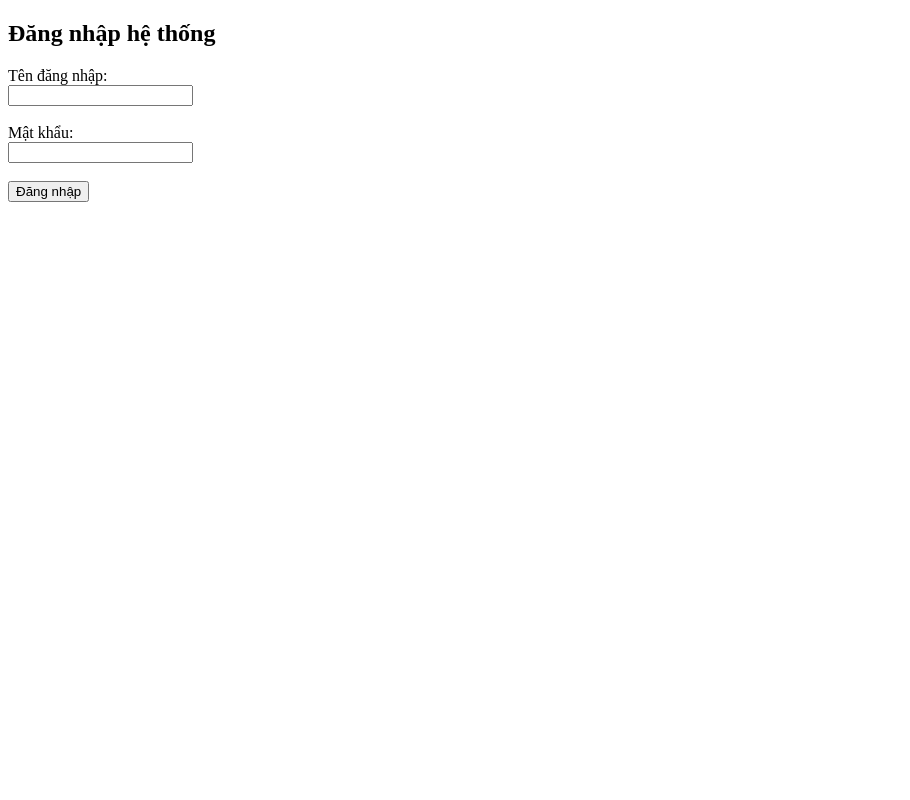
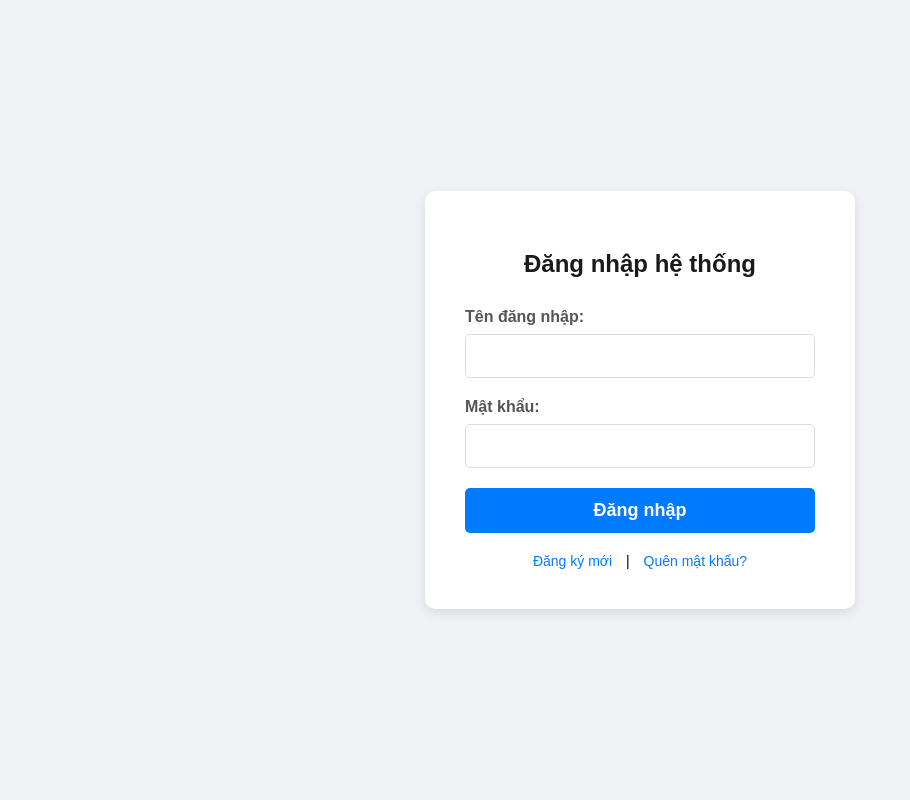
Before and after one commit to thicckhq/TracNghiemHQ, a Flask app: page /login in a window 1280 px wide. Shown: the whole page, without its empty margins (0-910 px from the left). Run offline with Flask 3, Linux system fonts and the light colour scheme.

Commit message:
Updated html

```diff
--- a/templates/login.html
+++ b/templates/login.html
@@ -2,17 +2,111 @@
 <html>
 <head>
     <title>Đăng nhập</title>
+    <style>
+        body {
+            font-family: Arial, sans-serif;
+            background-color: #f0f2f5;
+            display: flex;
+            justify-content: center;
+            align-items: center;
+            height: 100vh;
+            margin: 0;
+        }
+
+        .login-container {
+            background-color: white;
+            padding: 40px;
+            border-radius: 10px;
+            box-shadow: 0 4px 12px rgba(0, 0, 0, 0.1);
+            width: 350px;
+            text-align: center;
+        }
+
+        h2 {
+            color: #1a1a1a;
+            margin-bottom: 30px;
+            font-size: 24px;
+        }
+
+        .input-group {
+            margin-bottom: 20px;
+            text-align: left;
+        }
+
+        .input-group label {
+            display: block;
+            margin-bottom: 8px;
+            color: #555;
+            font-weight: bold;
+        }
+
+        .input-group input {
+            width: 100%;
+            padding: 12px;
+            border: 1px solid #ddd;
+            border-radius: 5px;
+            box-sizing: border-box; /* Ensures padding doesn't affect total width */
+            font-size: 16px;
+        }
+
+        .login-button {
+            width: 100%;
+            padding: 12px;
+            background-color: #007bff;
+            color: white;
+            border: none;
+            border-radius: 5px;
+            font-size: 18px;
+            font-weight: bold;
+            cursor: pointer;
+            transition: background-color 0.3s ease;
+        }
+
+        .login-button:hover {
+            background-color: #0056b3;
+        }
+
+        .links-container {
+            margin-top: 20px;
+            font-size: 14px;
+        }
+
+        .links-container a {
+            color: #007bff;
+            text-decoration: none;
+            margin: 0 10px;
+            transition: color 0.3s ease;
+        }
+
+        .links-container a:hover {
+            color: #0056b3;
+            text-decoration: underline;
+        }
+    </style>
 </head>
 <body>
-    <h2>Đăng nhập hệ thống</h2>
-    <form method="POST">
-        <label>Tên đăng nhập:</label><br>
-        <input type="text" name="username" required><br><br>
 
-        <label>Mật khẩu:</label><br>
-        <input type="password" name="password" required><br><br>
+    <div class="login-container">
+        <h2>Đăng nhập hệ thống</h2>
+        <form method="POST">
+            <div class="input-group">
+                <label for="username">Tên đăng nhập:</label>
+                <input type="text" id="username" name="username" required>
+            </div>
 
-        <button type="submit">Đăng nhập</button>
-    </form>
+            <div class="input-group">
+                <label for="password">Mật khẩu:</label>
+                <input type="password" id="password" name="password" required>
+            </div>
+
+            <button type="submit" class="login-button">Đăng nhập</button>
+        </form>
+
+        <div class="links-container">
+            <a href="#">Đăng ký mới</a> |
+            <a href="#">Quên mật khẩu?</a>
+        </div>
+    </div>
+
 </body>
 </html>
```
